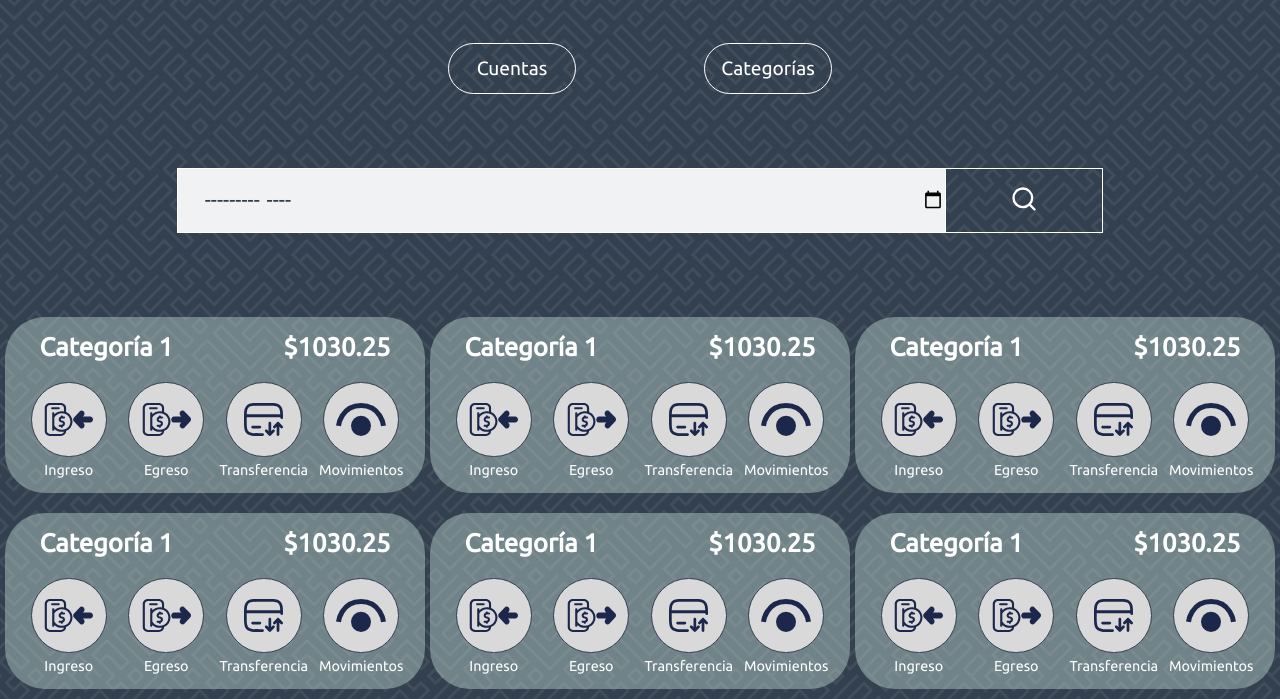
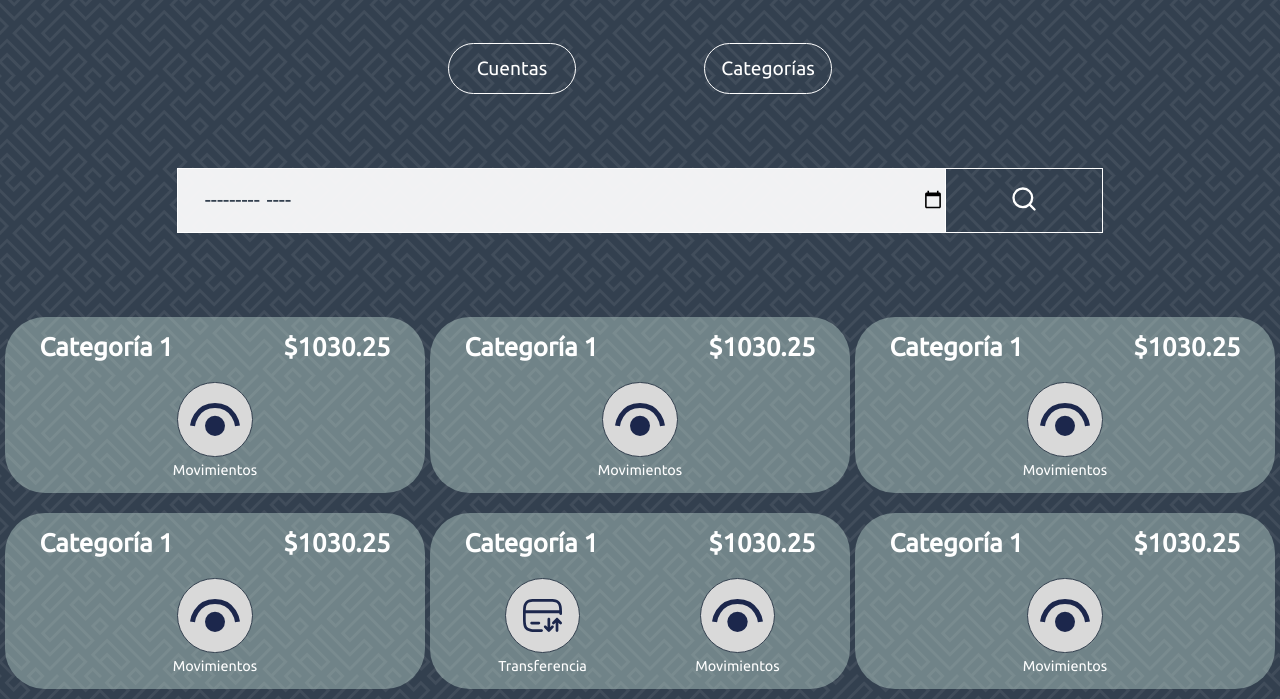
Before and after one commit to LuLesDLC/APP_Web, a plain HTML site: page pages/index_categories.html in a window 1280 px wide. Shown: the part 224-923 px from the top of the page. Drawn offline with Linux system fonts and the light colour scheme.

Commit message:
eliminacion de operaciones en categorias

```diff
--- a/pages/index_categories.html
+++ b/pages/index_categories.html
@@ -43,18 +43,62 @@
                     <span class="money">$1030.25</span>
                 </div>
                 <div class="operations">
-                    <a href="" class="operation">
+                    <a href="../categoria.html" class="operation">
                         <div class="operation-icon">
-                            <img src="../assets/income-icon.svg" alt="Income icon">
+                            <img src="../assets/view-icon.svg" alt="View icon">
                         </div>
-                        <span class="operation-name">Ingreso</span>
+                        <span class="operation-name">Movimientos</span>
                     </a>
-                    <a href="" class="operation">
+                </div>
+            </div>
+            <div class="preview">
+                <div class="preview-info">
+                    <p class="category-name">Categoría 1</p>
+                    <span class="money">$1030.25</span>
+                </div>
+                <div class="operations">
+                    <a href="../categoria.html" class="operation">
                         <div class="operation-icon">
-                            <img src="../assets/egress-icon.svg" alt="Egress icon">
+                            <img src="../assets/view-icon.svg" alt="View icon">
                         </div>
-                        <span class="operation-name">Egreso</span>
+                        <span class="operation-name">Movimientos</span>
                     </a>
+                </div>
+            </div>
+            <div class="preview">
+                <div class="preview-info">
+                    <p class="category-name">Categoría 1</p>
+                    <span class="money">$1030.25</span>
+                </div>
+                <div class="operations">
+                    <a href="../categoria.html" class="operation">
+                        <div class="operation-icon">
+                            <img src="../assets/view-icon.svg" alt="View icon">
+                        </div>
+                        <span class="operation-name">Movimientos</span>
+                    </a>
+                </div>
+            </div>
+            <div class="preview">
+                <div class="preview-info">
+                    <p class="category-name">Categoría 1</p>
+                    <span class="money">$1030.25</span>
+                </div>
+                <div class="operations">
+                    <a href="../categoria.html" class="operation">
+                        <div class="operation-icon">
+                            <img src="../assets/view-icon.svg" alt="View icon">
+                        </div>
+                        <span class="operation-name">Movimientos</span>
+                    </a>
+                </div>
+            </div>
+            <div class="preview">
+                <div class="preview-info">
+                    <p class="category-name">Categoría 1</p>
+                    <span class="money">$1030.25</span>
+                </div>
+                <div class="operations">
                     <a href="" class="operation">
                         <div class="operation-icon">
                             <img src="../assets/transfer-icon.svg" alt="Transfer icon">
@@ -75,152 +119,6 @@
                     <span class="money">$1030.25</span>
                 </div>
                 <div class="operations">
-                    <a href="" class="operation">
-                        <div class="operation-icon">
-                            <img src="../assets/income-icon.svg" alt="Income icon">
-                        </div>
-                        <span class="operation-name">Ingreso</span>
-                    </a>
-                    <a href="" class="operation">
-                        <div class="operation-icon">
-                            <img src="../assets/egress-icon.svg" alt="Egress icon">
-                        </div>
-                        <span class="operation-name">Egreso</span>
-                    </a>
-                    <a href="" class="operation">
-                        <div class="operation-icon">
-                            <img src="../assets/transfer-icon.svg" alt="Transfer icon">
-                        </div>
-                        <span class="operation-name">Transferencia</span>
-                    </a>
-                    <a href="../categoria.html" class="operation">
-                        <div class="operation-icon">
-                            <img src="../assets/view-icon.svg" alt="View icon">
-                        </div>
-                        <span class="operation-name">Movimientos</span>
-                    </a>
-                </div>
-            </div>
-            <div class="preview">
-                <div class="preview-info">
-                    <p class="category-name">Categoría 1</p>
-                    <span class="money">$1030.25</span>
-                </div>
-                <div class="operations">
-                    <a href="" class="operation">
-                        <div class="operation-icon">
-                            <img src="../assets/income-icon.svg" alt="Income icon">
-                        </div>
-                        <span class="operation-name">Ingreso</span>
-                    </a>
-                    <a href="" class="operation">
-                        <div class="operation-icon">
-                            <img src="../assets/egress-icon.svg" alt="Egress icon">
-                        </div>
-                        <span class="operation-name">Egreso</span>
-                    </a>
-                    <a href="" class="operation">
-                        <div class="operation-icon">
-                            <img src="../assets/transfer-icon.svg" alt="Transfer icon">
-                        </div>
-                        <span class="operation-name">Transferencia</span>
-                    </a>
-                    <a href="../categoria.html" class="operation">
-                        <div class="operation-icon">
-                            <img src="../assets/view-icon.svg" alt="View icon">
-                        </div>
-                        <span class="operation-name">Movimientos</span>
-                    </a>
-                </div>
-            </div>
-            <div class="preview">
-                <div class="preview-info">
-                    <p class="category-name">Categoría 1</p>
-                    <span class="money">$1030.25</span>
-                </div>
-                <div class="operations">
-                    <a href="" class="operation">
-                        <div class="operation-icon">
-                            <img src="../assets/income-icon.svg" alt="Income icon">
-                        </div>
-                        <span class="operation-name">Ingreso</span>
-                    </a>
-                    <a href="" class="operation">
-                        <div class="operation-icon">
-                            <img src="../assets/egress-icon.svg" alt="Egress icon">
-                        </div>
-                        <span class="operation-name">Egreso</span>
-                    </a>
-                    <a href="" class="operation">
-                        <div class="operation-icon">
-                            <img src="../assets/transfer-icon.svg" alt="Transfer icon">
-                        </div>
-                        <span class="operation-name">Transferencia</span>
-                    </a>
-                    <a href="../categoria.html" class="operation">
-                        <div class="operation-icon">
-                            <img src="../assets/view-icon.svg" alt="View icon">
-                        </div>
-                        <span class="operation-name">Movimientos</span>
-                    </a>
-                </div>
-            </div>
-            <div class="preview">
-                <div class="preview-info">
-                    <p class="category-name">Categoría 1</p>
-                    <span class="money">$1030.25</span>
-                </div>
-                <div class="operations">
-                    <a href="" class="operation">
-                        <div class="operation-icon">
-                            <img src="../assets/income-icon.svg" alt="Income icon">
-                        </div>
-                        <span class="operation-name">Ingreso</span>
-                    </a>
-                    <a href="" class="operation">
-                        <div class="operation-icon">
-                            <img src="../assets/egress-icon.svg" alt="Egress icon">
-                        </div>
-                        <span class="operation-name">Egreso</span>
-                    </a>
-                    <a href="" class="operation">
-                        <div class="operation-icon">
-                            <img src="../assets/transfer-icon.svg" alt="Transfer icon">
-                        </div>
-                        <span class="operation-name">Transferencia</span>
-                    </a>
-                    <a href="../categoria.html" class="operation">
-                        <div class="operation-icon">
-                            <img src="../assets/view-icon.svg" alt="View icon">
-                        </div>
-                        <span class="operation-name">Movimientos</span>
-                    </a>
-                </div>
-            </div>
-            <div class="preview">
-                <div class="preview-info">
-                    <p class="category-name">Categoría 1</p>
-                    <span class="money">$1030.25</span>
-                </div>
-                <div class="operations">
-                    <a href="" class="operation">
-                        <div class="operation-icon">
-                            <img src="../assets/income-icon.svg" alt="Income icon">
-                        </div>
-                        <span class="operation-name">Ingreso</span>
-                    </a>
-                    <a href="" class="operation">
-                        <div class="operation-icon">
-                            <img src="../assets/egress-icon.svg" alt="Egress icon">
-                        </div>
-                        <span class="operation-name">Egreso</span>
-                    </a>
-                    <a href="" class="operation">
-                        <div class="operation-icon">
-                            <img src="../assets/transfer-icon.svg" alt="Transfer icon">
-                        </div>
-                        <span class="operation-name">Transferencia</span>
-                    </a>
                     <a href="../categoria.html" class="operation">
                         <div class="operation-icon">
                             <img src="../assets/view-icon.svg" alt="View icon">
```
Also changed, not shown: categoria.html (+1 -1 lines), cuenta.html (+1 -1 lines).
